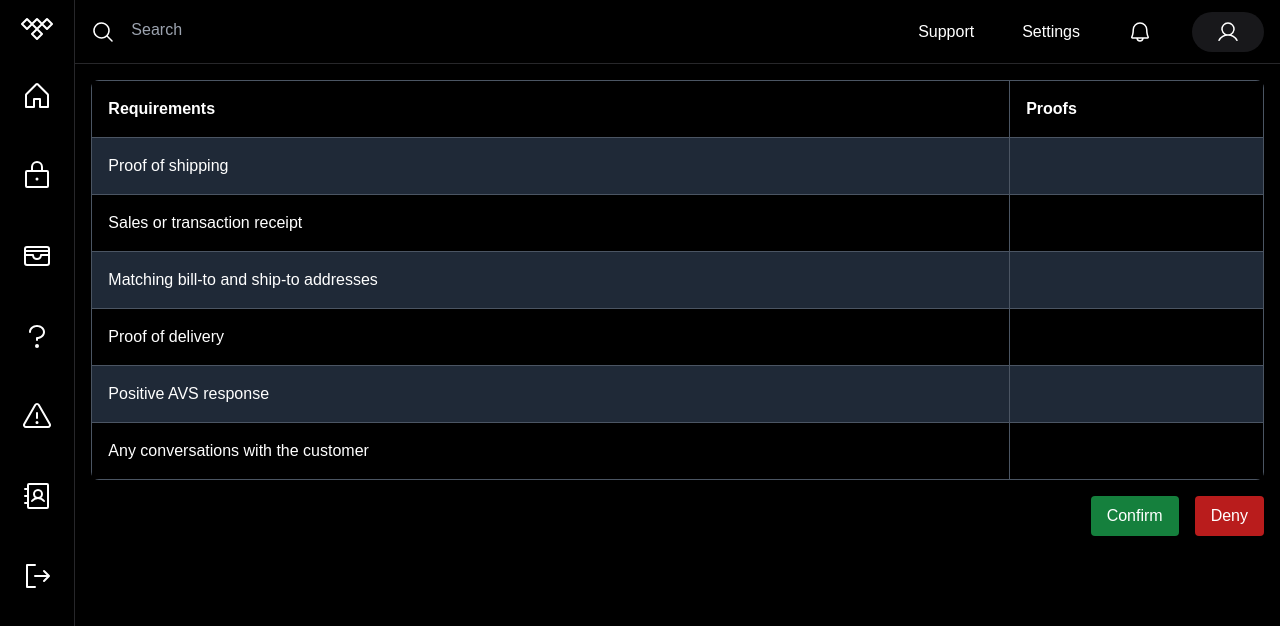
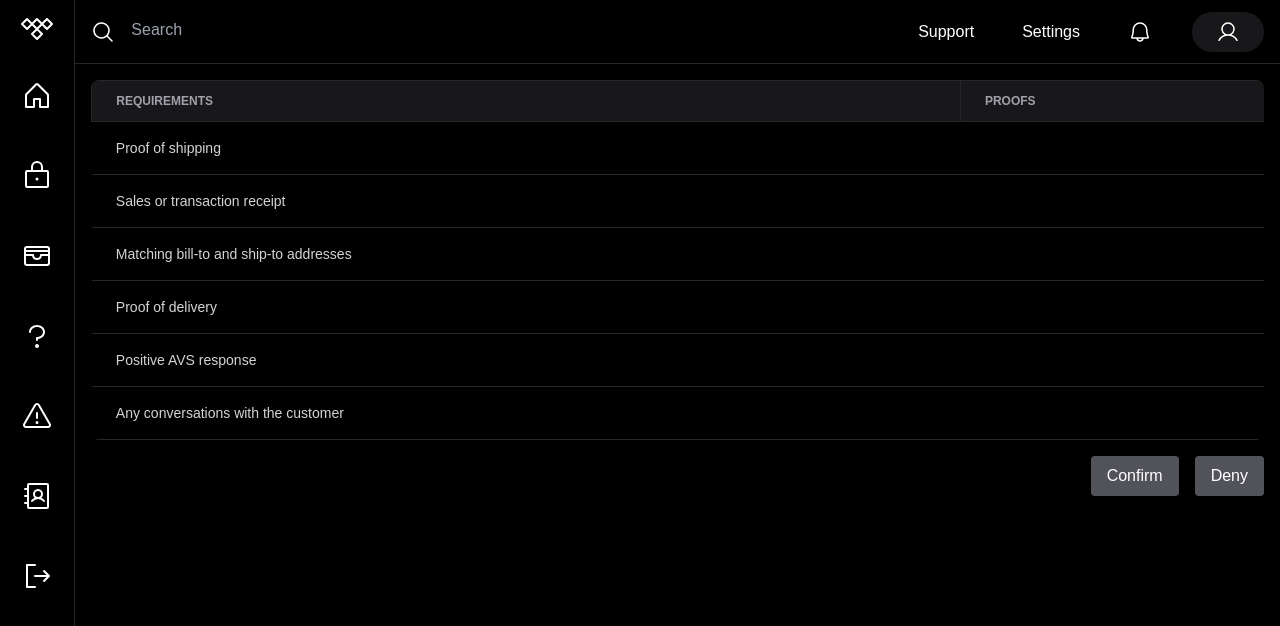
Before and after one commit to txst54/tidal-bevobaddies, a Next.js app: page /review in a window 1280 px wide. Shown: the top 626 px of the page. Built offline with nearby package versions, Linux system fonts and the light colour scheme.

Commit message:
homenavbar

```diff
--- a/src/app/page.tsx
+++ b/src/app/page.tsx
@@ -1,6 +1,6 @@
 "use client";
 import Image from "next/image";
-import Navbar from "@/components/navbar";
+import Navbar from "@/components/homenavbar";
 import { useScroll, useTransform } from "framer-motion";
 import {GoogleGeminiEffect} from "@/components/ui/google-gemini-effect";
 import React from "react";
--- a/src/app/review/page.tsx
+++ b/src/app/review/page.tsx
@@ -1,6 +1,20 @@
 "use client";
 import NavBar from "@/components/navbar";
 import SideBar from "@/components/sidebar";
+
+const DashboardTh = ({ title, dir, bool }: { title: string; dir?: string; bool?: boolean }) => {
+    return (
+        <th
+            className={`py-3 px-6 text-left ${bool ? "font-semibold" : "font-medium"} border-zinc-800
+      ${dir === "left" ? "border-t border-l border-b" :
+                dir === "right" ? "border-t border-r border-b" :
+                    "border-y"}
+      border-collapse`}
+        >
+            {title}
+        </th>
+    );
+};
 
 function reviewPage() {
     return (
@@ -9,14 +23,14 @@ function reviewPage() {
             <div className="flex flex-col w-full">
                 <NavBar />
                 <div className="flex-grow p-4">
-                    <table className="min-w-full border-collapse rounded-lg overflow-hidden">
+                    <table className="min-w-full border-collapse rounded-lg overflow-hidden shadow-lg">
                         <thead>
-                            <tr className="bg-black text-white">
-                                <th className="border border-gray-600 p-4 text-left">Requirements</th>
-                                <th className="border border-gray-600 p-4 text-left">Proofs</th>
+                            <tr className="bg-zinc-900 text-zinc-400 uppercase text-xs">
+                                <DashboardTh title={"Requirements"} dir={"left"} bool />
+                                <DashboardTh title={"Proofs"} dir={"left"} bool />
                             </tr>
                         </thead>
-                        <tbody>
+                        <tbody className="text-zinc-400 text-sm font-light">
                             {[
                                 {
                                     requirement: "Proof of shipping",
@@ -43,19 +57,19 @@ function reviewPage() {
                                     proof: ""
                                 }
                             ].map((item, index) => (
-                                <tr key={index} className={`border-b ${index % 2 === 0 ? 'bg-gray-800' : 'bg-black'} text-white hover:bg-gray-700`}>
-                                    <td className="border border-gray-600 p-4">{item.requirement}</td>
-                                    <td className="border border-gray-600 p-4">{item.proof}</td>
+                                <tr key={index} className={`border-b border-zinc-800 transition-all duration-200 hover:bg-zinc-800`}>
+                                    <td className="py-4 px-6 text-zinc-300">{item.requirement}</td>
+                                    <td className="py-4 px-6 text-zinc-300">{item.proof}</td>
                                 </tr>
                             ))}
                         </tbody>
                     </table>
 
                     <div className="flex justify-end space-x-4 mt-4"> {/* Added margin top for spacing */}
-                        <button className="bg-green-700 text-white px-4 py-2 rounded hover:bg-green-600 transition duration-200">
+                        <button className="bg-zinc-600 text-white px-4 py-2 rounded hover:bg-zinc-500 transition duration-200">
                             Confirm
                         </button>
-                        <button className="bg-red-700 text-white px-4 py-2 rounded hover:bg-red-600 transition duration-200">
+                        <button className="bg-zinc-600 text-white px-4 py-2 rounded hover:bg-zinc-500 transition duration-200">
                             Deny
                         </button>
                     </div>
```
